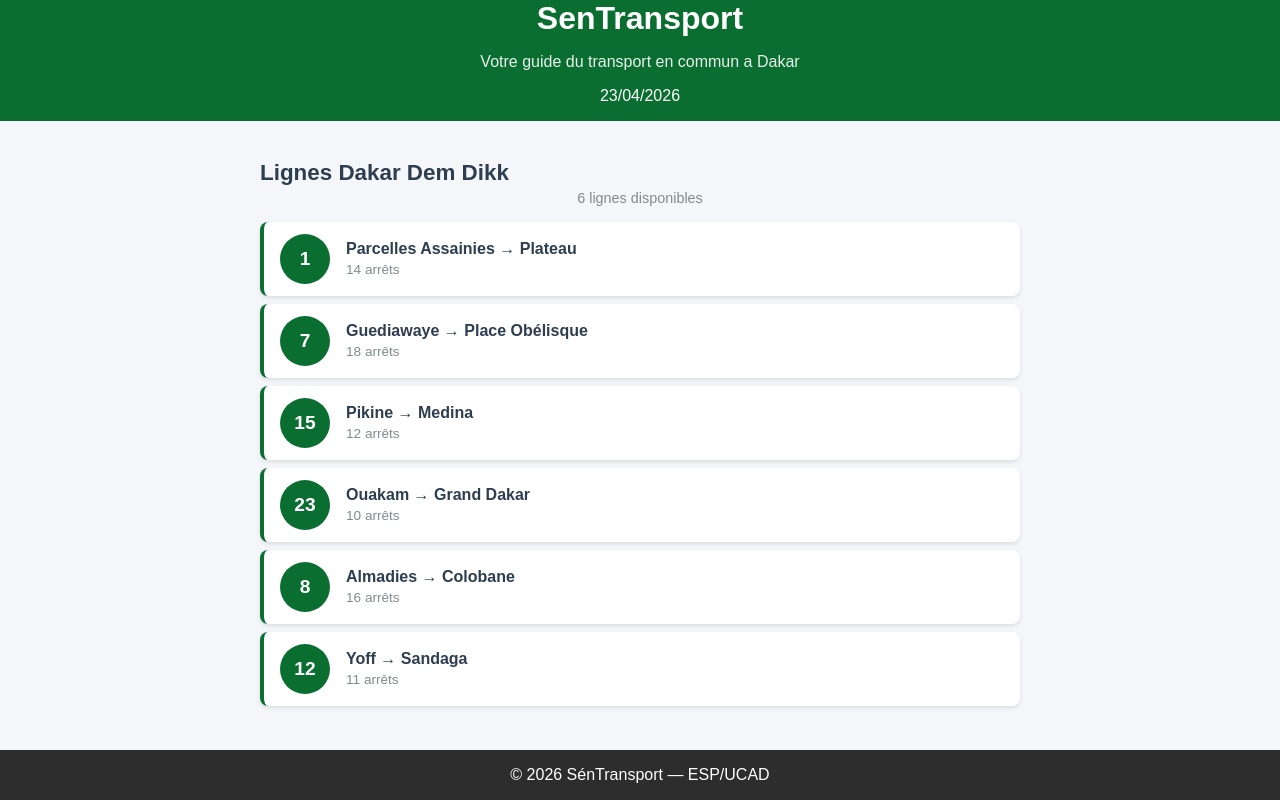
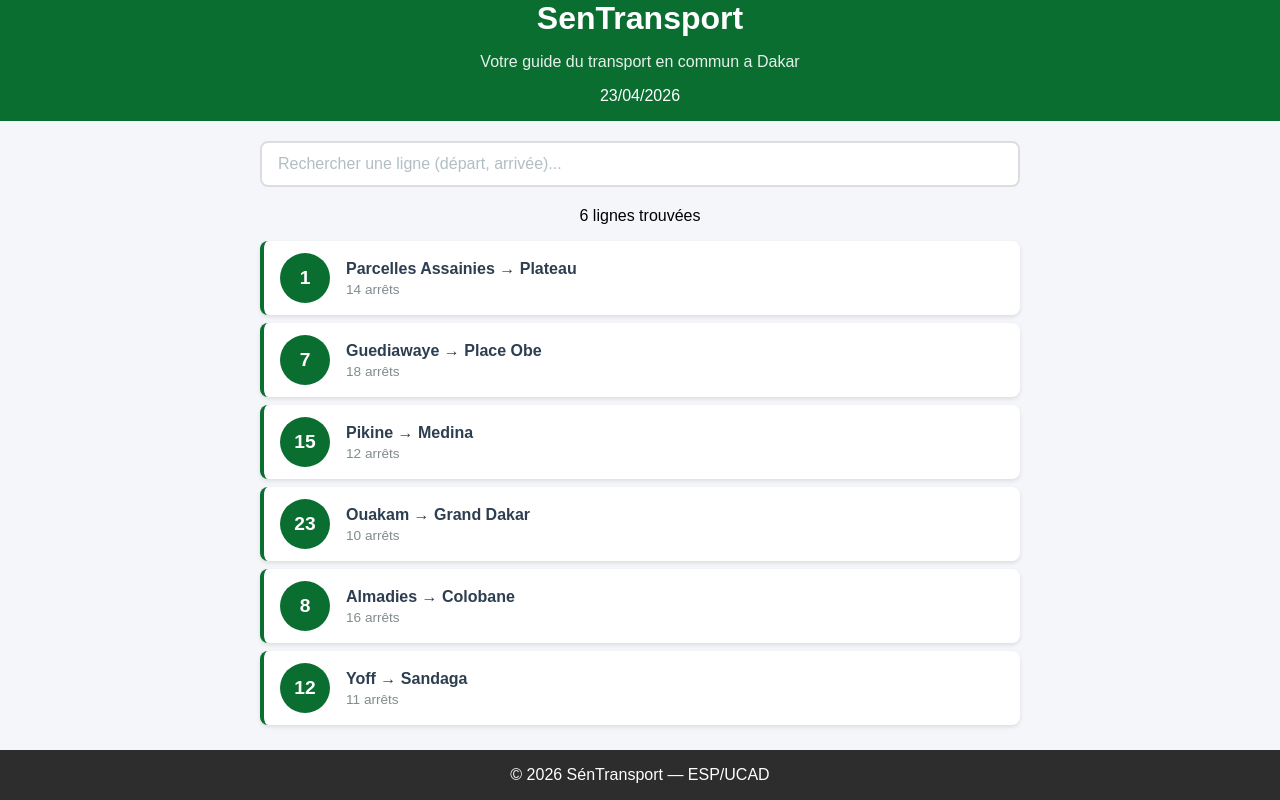
Before and after one commit to AKA0212/sentransport, a React (Create React App) app: page / in a window 1280 px wide. Built offline with nearby package versions, Linux system fonts and the light colour scheme.

Commit message:
Lab 3 : etat , recherche et selection de lignes

```diff
--- a/src/App.css
+++ b/src/App.css
@@ -19,4 +19,19 @@
   .contenu {
     padding: 12px;
   }
+}@media (max-width: 600px) {
+  .contenu {
+    padding: 12px;
+  }
+
+  .ligne-bus {
+    padding: 10px 12px;
+  }
+
+  .ligne-numero {
+    width: 40px;
+    height: 40px;
+    font-size: 1rem;
+    margin-right: 12px;
+  }
 }
--- a/src/App.js
+++ b/src/App.js
@@ -1,24 +1,165 @@
-import './App.css';
-import Header from './Header';
-import ListeLignes from './ListeLignes';
-import Footer from './Footer';
+import { useState } from "react";
+import "./App.css";
+
+import Header from "./Header";
+import Recherche from "./Recherche";
+import LigneBus from "./LigneBus";
+import DetailLigne from "./DetailLigne";
+import Footer from "./Footer";
 
 function App() {
-  const lignes = [
-    { id: 1, numero: "1", depart: "Parcelles Assainies", arrivee: "Plateau", arrets: 14 },
-    { id: 2, numero: "7", depart: "Guediawaye", arrivee: "Place Obélisque", arrets: 18 },
-    { id: 3, numero: "15", depart: "Pikine", arrivee: "Medina", arrets: 12 },
-    { id: 4, numero: "23", depart: "Ouakam", arrivee: "Grand Dakar", arrets: 10 },
-    { id: 5, numero: "8", depart: "Almadies", arrivee: "Colobane", arrets: 16 },
-    { id: 6, numero: "12", depart: "Yoff", arrivee: "Sandaga", arrets: 11 },
-  ];
+  const [recherche, setRecherche] = useState("");
+  const [ligneSelectionnee, setLigneSelectionnee] = useState(null);
+
+ const lignes = [
+  {
+    id: 1,
+    numero: "1",
+    depart: "Parcelles Assainies",
+    arrivee: "Plateau",
+    arrets: 14,
+    listeArrets: [
+      "Parcelles U14",
+      "Parcelles U10",
+      "Camberene",
+      "Patte d'Oie",
+      "Grand Dakar",
+      "Colobane",
+      "Ponty",
+      "Plateau"
+    ]
+  },
+
+  {
+    id: 2,
+    numero: "7",
+    depart: "Guediawaye",
+    arrivee: "Place Obe",
+    arrets: 18,
+    listeArrets: [
+      "Guediawaye",
+      "Pikine",
+      "Thiaroye",
+      "Keur Massar",
+      "Grand Yoff",
+      "Parcelles",
+      "Liberte 6",
+      "Place Obe"
+    ]
+  },
+
+  {
+    id: 3,
+    numero: "15",
+    depart: "Pikine",
+    arrivee: "Medina",
+    arrets: 12,
+    listeArrets: [
+      "Pikine Centre",
+      "Thiaroye Gare",
+      "Hann",
+      "Colobane",
+      "Fass",
+      "Medina"
+    ]
+  },
+
+  {
+    id: 4,
+    numero: "23",
+    depart: "Ouakam",
+    arrivee: "Grand Dakar",
+    arrets: 10,
+    listeArrets: [
+      "Ouakam Village",
+      "Mermoz",
+      "Fann",
+      "Point E",
+      "Liberte 5",
+      "Grand Dakar"
+    ]
+  },
+
+  {
+    id: 5,
+    numero: "8",
+    depart: "Almadies",
+    arrivee: "Colobane",
+    arrets: 16,
+    listeArrets: [
+      "Almadies",
+      "Ngor",
+      "Yoff",
+      "Ouest Foire",
+      "Liberte 6",
+      "Colobane"
+    ]
+  },
+
+  {
+    id: 6,
+    numero: "12",
+    depart: "Yoff",
+    arrivee: "Sandaga",
+    arrets: 11,
+    listeArrets: [
+      "Yoff Village",
+      "Aeroport LSS",
+      "Parcelles U17",
+      "Grand Yoff",
+      "HLM",
+      "Sandaga"
+    ]
+  }
+];
+
+  const lignesFiltrees = lignes.filter(
+    (l) =>
+      l.depart.toLowerCase().includes(recherche.toLowerCase()) ||
+      l.arrivee.toLowerCase().includes(recherche.toLowerCase()) ||
+      l.numero.includes(recherche)
+  );
+
+  function handleClickLigne(ligne) {
+    if (ligneSelectionnee && ligneSelectionnee.id === ligne.id) {
+      setLigneSelectionnee(null);
+    } else {
+      setLigneSelectionnee(ligne);
+    }
+  }
 
   return (
     <div className="App">
       <Header />
+
       <main className="contenu">
-        <ListeLignes lignes={lignes} />
+        <Recherche valeur={recherche} onChange={setRecherche} />
+
+        <p className="resultat-recherche">
+          {lignesFiltrees.length} ligne
+          {lignesFiltrees.length > 1 ? "s" : ""} trouvée
+          {lignesFiltrees.length > 1 ? "s" : ""}
+        </p>
+
+        {lignesFiltrees.map((ligne) => (
+          <LigneBus
+            key={ligne.id}
+            numero={ligne.numero}
+            depart={ligne.depart}
+            arrivee={ligne.arrivee}
+            arrets={ligne.arrets}
+            estSelectionnee={
+              ligneSelectionnee && ligneSelectionnee.id === ligne.id
+            }
+            onClick={() => handleClickLigne(ligne)}
+          />
+        ))}
+
+        {ligneSelectionnee && (
+          <DetailLigne ligne={ligneSelectionnee} />
+        )}
       </main>
+
       <Footer />
     </div>
   );
--- /dev/null
+++ b/src/DetailLigne.css
@@ -0,0 +1,73 @@
+.detail-ligne {
+  background-color: #ffffff;
+  border: 2px solid #0a6e31;
+  border-radius: 8px;
+  padding: 20px;
+  margin-top: 16px;
+  animation: slideDown 0.3s ease;
+}
+
+@keyframes slideDown {
+  from {
+    opacity: 0;
+    transform: translateY(-10px);
+  }
+  to {
+    opacity: 1;
+    transform: translateY(0);
+  }
+}
+
+.detail-titre {
+  color: #0a6e31;
+  margin: 0 0 8px 0;
+  font-size: 1.2rem;
+}
+
+.detail-info {
+  color: #7f8c8d;
+  margin: 0 0 16px 0;
+  font-size: 0.9rem;
+}
+
+.detail-arrets h4 {
+  color: #2c3e50;
+  margin: 0 0 8px 0;
+}
+
+.detail-liste {
+  list-style: none;
+  padding: 0;
+  margin: 0;
+}
+
+.detail-arret {
+  display: flex;
+  align-items: center;
+  padding: 8px 0;
+  border-bottom: 1px solid #f0f0f0;
+}
+
+.detail-arret:last-child {
+  border-bottom: none;
+}
+
+.arret-numero {
+  background-color: #0a6e31;
+  color: white;
+  width: 28px;
+  height: 28px;
+  border-radius: 50%;
+  display: flex;
+  align-items: center;
+  justify-content: center;
+  font-size: 0.8rem;
+  font-weight: bold;
+  margin-right: 12px;
+  flex-shrink: 0;
+}
+
+.arret-nom {
+  color: #2c3e50;
+  font-size: 0.95rem;
+}
--- /dev/null
+++ b/src/DetailLigne.js
@@ -0,0 +1,30 @@
+import "./DetailLigne.css";
+
+function DetailLigne({ ligne }) {
+  return (
+    <div className="detail-ligne">
+      <h3 className="detail-titre">
+        Ligne {ligne.numero} : {ligne.depart} → {ligne.arrivee}
+      </h3>
+
+      <p className="detail-info">
+        {ligne.arrets} arrêts sur ce trajet
+      </p>
+
+      <div className="detail-arrets">
+        <h4>Arrêts principaux :</h4>
+
+        <ul className="detail-liste">
+          {ligne.listeArrets.map((arret, index) => (
+            <li key={index} className="detail-arret">
+              <span className="arret-numero">{index + 1}</span>
+              <span className="arret-nom">{arret}</span>
+            </li>
+          ))}
+        </ul>
+      </div>
+    </div>
+  );
+}
+
+export default DetailLigne;
--- a/src/LigneBus.css
+++ b/src/LigneBus.css
@@ -47,3 +47,12 @@
   color: #7f8c8d;
   margin-top: 4px;
 }
+
+.ligne-bus-active {
+  border-left: 4px solid #e67e22;
+  background-color: #fef9f3;
+}
+
+.ligne-bus-active .ligne-numero {
+  background-color: #e67e22;
+}
--- a/src/LigneBus.js
+++ b/src/LigneBus.js
@@ -1,14 +1,30 @@
-import './LigneBus.css';
+import "./LigneBus.css";
 
-function LigneBus({ numero, depart, arrivee, arrets }) {
+function LigneBus({
+  numero,
+  depart,
+  arrivee,
+  arrets,
+  estSelectionnee,
+  onClick
+}) {
   return (
-    <div className="ligne-bus">
+    <div
+      className={`ligne-bus ${
+        estSelectionnee ? "ligne-bus-active" : ""
+      }`}
+      onClick={onClick}
+    >
       <div className="ligne-numero">{numero}</div>
+
       <div className="ligne-info">
         <span className="ligne-trajet">
-          {depart} &rarr; {arrivee}
+          {depart} → {arrivee}
         </span>
-        <span className="ligne-arrets">{arrets} arrêts</span>
+
+        <span className="ligne-arrets">
+          {arrets} arrêts
+        </span>
       </div>
     </div>
   );
--- /dev/null
+++ b/src/Recherche.css
@@ -0,0 +1,26 @@
+.recherche {
+    margin-bottom: 20px;
+}
+
+.recherche-input {
+    width: 100%;
+    padding: 12px 16px;
+    font-size: 1rem;
+
+    border: 2px solid #dcdde1;
+    border-radius: 8px;
+
+    outline: none;
+    box-sizing: border-box;
+
+    transition: border-color 0.2s;
+}
+
+/* Effet quand l'utilisateur clique dans l'input */
+.recherche-input:focus {
+    border-color: #0a6e31;
+}
+
+.recherche-input::placeholder {
+    color: #b2bec3;
+}
--- /dev/null
+++ b/src/Recherche.js
@@ -0,0 +1,19 @@
+import "./Recherche.css";
+
+function Recherche({ valeur, onChange }) {
+    return (
+        <div className="recherche">
+
+            <input
+                type="text"
+                className="recherche-input"
+                placeholder="Rechercher une ligne (départ, arrivée)..."
+                value={valeur}
+                onChange={(e) => onChange(e.target.value)}
+            />
+
+        </div>
+    );
+}
+
+export default Recherche;
```
Also changed, not shown: src/StatReseau.js (added, +25 -0 lines).
